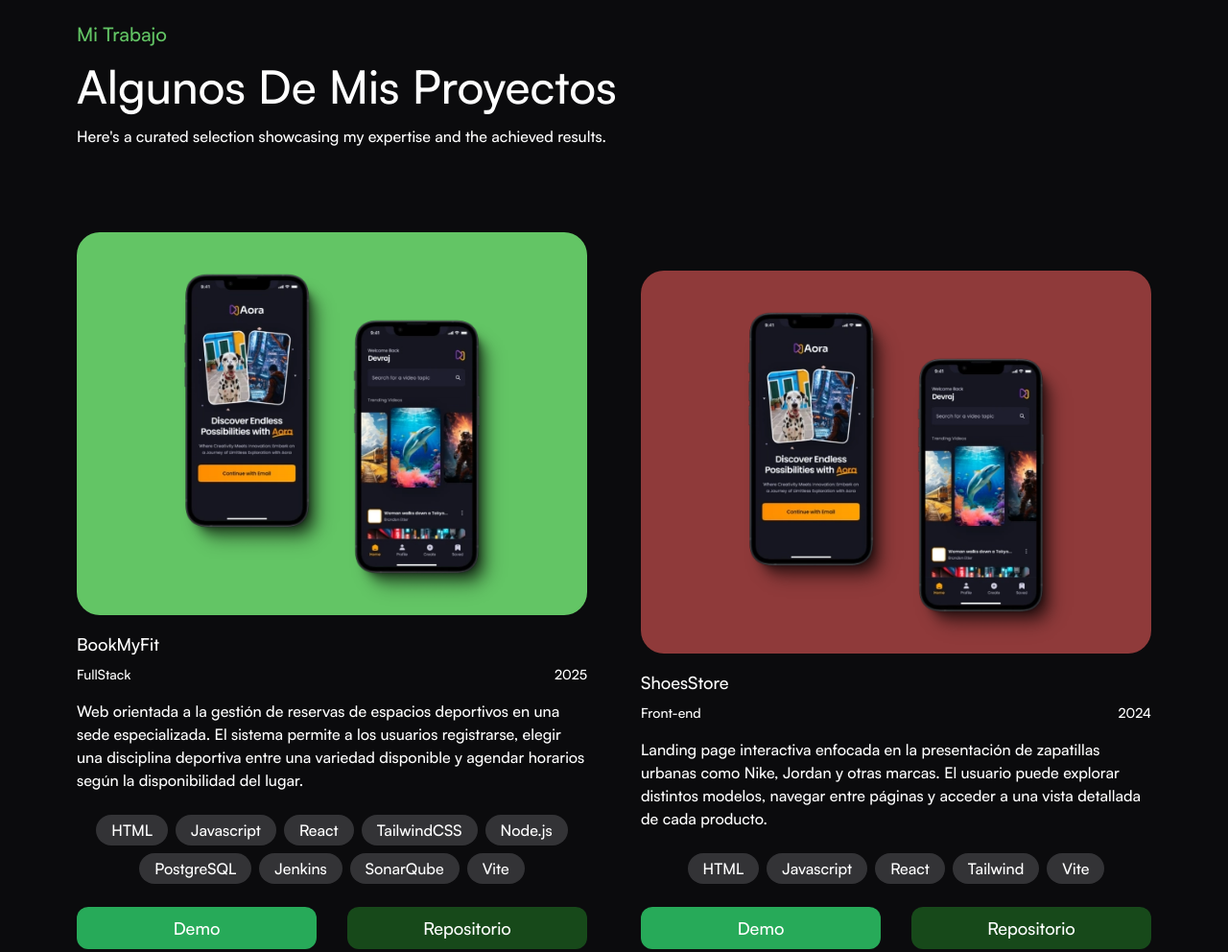
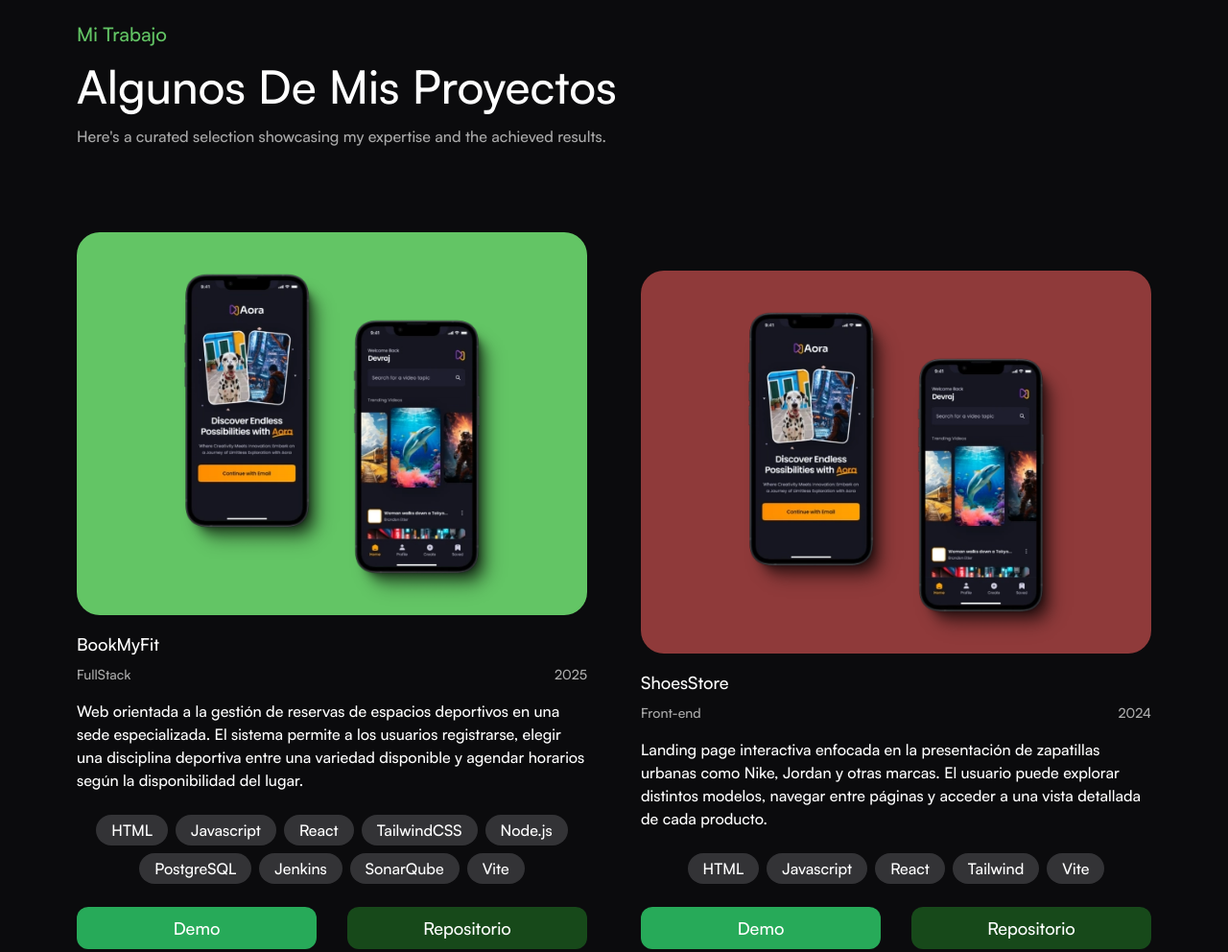
Before and after one commit to Jerimonski/Portafolio, an Astro site: page / in a window 1280 px wide. Shown: the part 1340-2332 px from the top of the page at 96% size. Built offline with nearby package versions, Linux system fonts and the light colour scheme; Astro itself is replaced by a stand-in of ours.

Commit message:
chore: secondary text new color

```diff
--- a/src/styles/global.css
+++ b/src/styles/global.css
@@ -4,6 +4,7 @@
   --color-light-green: #63c565;
   --color-black-ground: #111116;
   --color-gray-label: #333336;
+  --color-secondary-text: #aaaaaa;
   --font-Primary: "Mulish Variable", sans-serif;
 }
 
```
